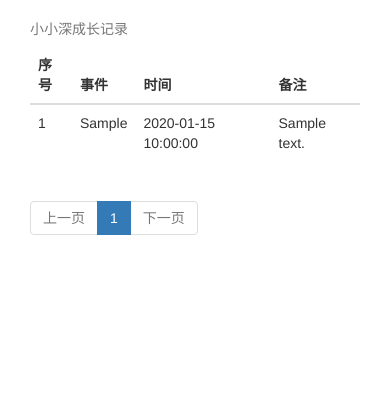
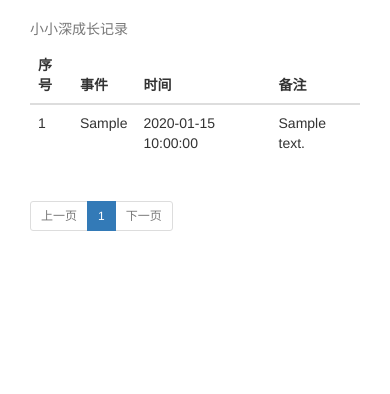
Before and after one commit to matthewgao/xxs_recorder, a Flask app: page /show in a window 390 px wide. Shown: the part 61-455 px from the top of the page. Run offline with Flask 2, Linux system fonts and the light colour scheme; tables that the repository leaves empty hold one stand-in row (values such as "Sample post"); parts of the project's set-up code (start-up, migrations or seed data) failed here and were passed over; some libraries are stand-ins or nearby versions.

Commit message:
responsive paginate

```diff
--- a/templates/_page_tool.html
+++ b/templates/_page_tool.html
@@ -1,6 +1,6 @@
 {% macro pagination_tool(paginate, endpoint) %}
 
-<ul class="pagination pagination-centered">
+<ul class="pagination pagination-centered pagination-sm pagination-lg">
 
         <li {% if not paginate.has_prev %} class="disabled" {% endif %}>
             <a href="{{ url_for(endpoint, page=paginate.page-1)}}">上一页</a>
```
